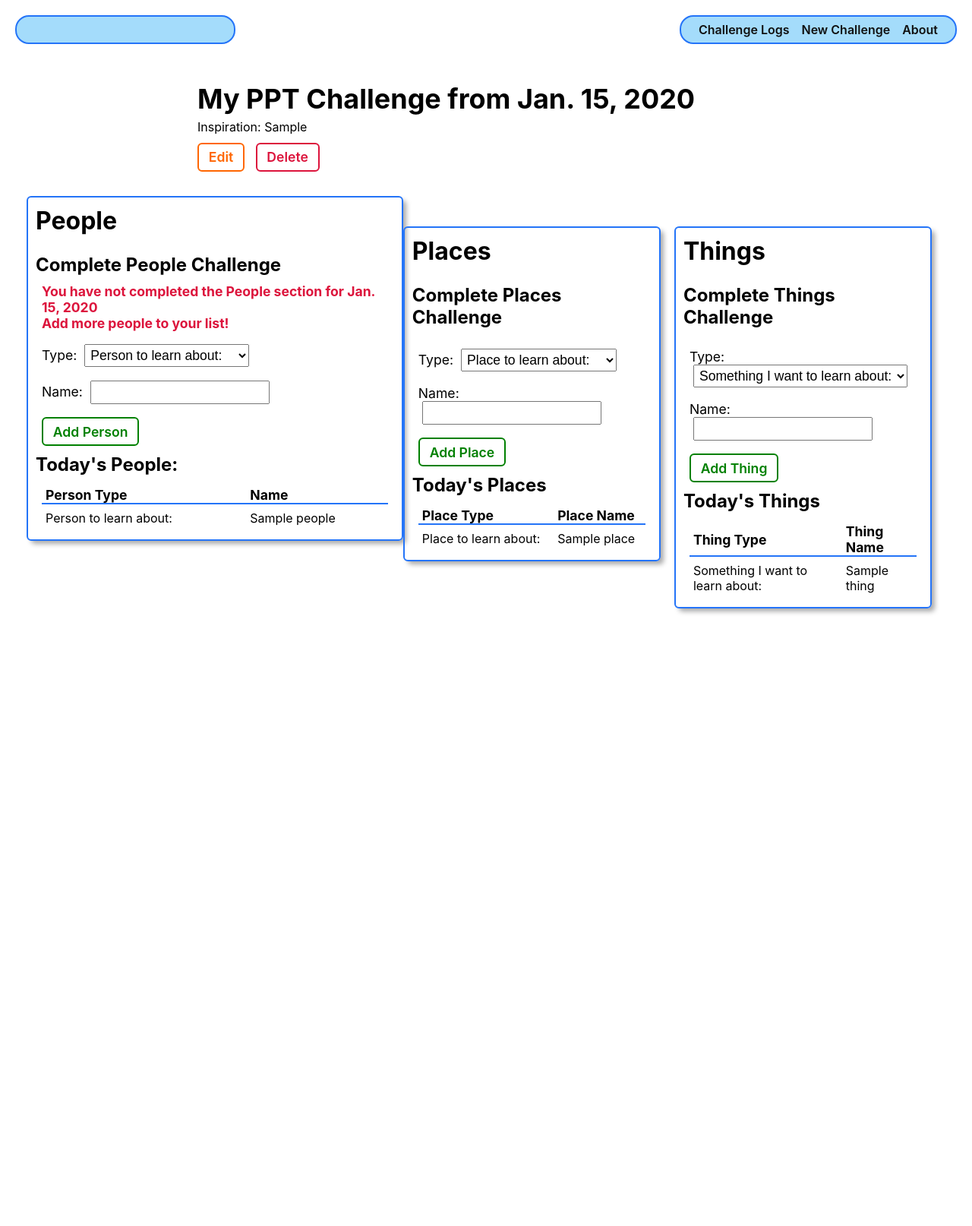
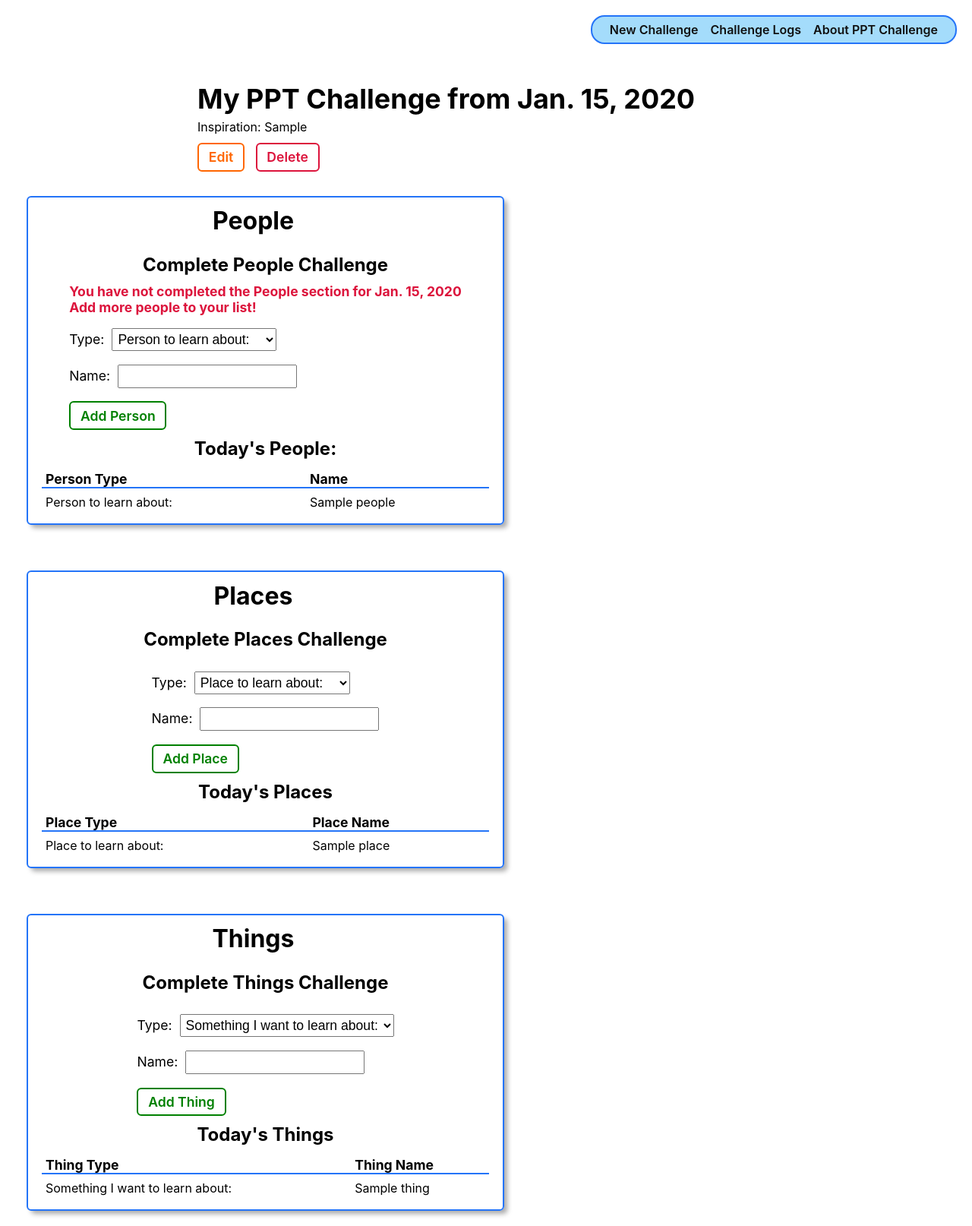
Before and after one commit to JohnnyMohawk/ppt-challenge, a Django app: page /challenges/1/ in a window 1280 px wide. Shown: the whole page at 76% size. Before the commit the page ends 808 px from the top, so only its background shows below. Run offline with Django 3.2, Linux system fonts and the light colour scheme; tables that the repository leaves empty hold one stand-in row (values such as "Sample post").

Commit message:
work on centering content on details page

```diff
--- a/main_app/static/css/challenge-detail.css
+++ b/main_app/static/css/challenge-detail.css
@@ -17,16 +17,18 @@
 }
 
 .feedings-toy-container {
-    display: flex;
-    flex-direction: column;
+    /* display: flex; */
+    /* flex-direction: column; */
     padding-top: 40px;
     align-items: center;
+    justify-content: center;
 }
 
 .subsection-title {
     display: flex;
     align-items: center;
     margin-bottom: 12px;
+    justify-content: center;
 }
 
 .subsection-section {
@@ -199,6 +201,8 @@
     }
 
     .feedings-toy-container > section {
-        width: 42.5%;
+        width: 50%;
+        justify-content: center;
+        align-items: center;
     }
 }
--- a/main_app/templates/base.html
+++ b/main_app/templates/base.html
@@ -13,19 +13,19 @@
 </head>
 <body>
     <header>
-        <div class="header-logo-container">
         <a href="/">
             <img
             src=""
             alt=""
             >
         </a>
-        </div>
+        {% comment %} <div class="header-logo-container">
+        </div> {% endcomment %}
         <nav>
             <ul>
+                <li><a href="{% url 'challenges_create' %}">New Challenge</a></li>
                 <li><a href="{% url 'challenges_index' %}">Challenge Logs</a></li>
-                <li><a href="{% url 'challenges_create' %}">New Challenge</a></li>
-                <li><a href="{% url 'about' %}">About</a></li>
+                <li><a href="{% url 'about' %}">About PPT Challenge</a></li>
             </ul>
         </nav>
     </header>
--- a/main_app/templates/challenges/detail.html
+++ b/main_app/templates/challenges/detail.html
@@ -27,6 +27,7 @@
         </div>
     </div>
 </section>
+<div class="centering-div">
 <div class="feedings-toy-container">
   <section class="feedings">
     <div class="subsection-title">
@@ -44,7 +45,6 @@
         alt=""
       />
     </div>
-
     <h3>Complete People Challenge</h3>
     <form
       action="{% url 'add_people' challenge.id %}"
@@ -178,7 +178,7 @@
       <p class="subsection-section">You have not yet started the Things Challenge for {{challenge.date}}</p>
     {% endif %}
   </section>
-
+</div>
 </div>
 
 {% endblock %}
```
Lines whose indentation alone changed are shown as unchanged.
